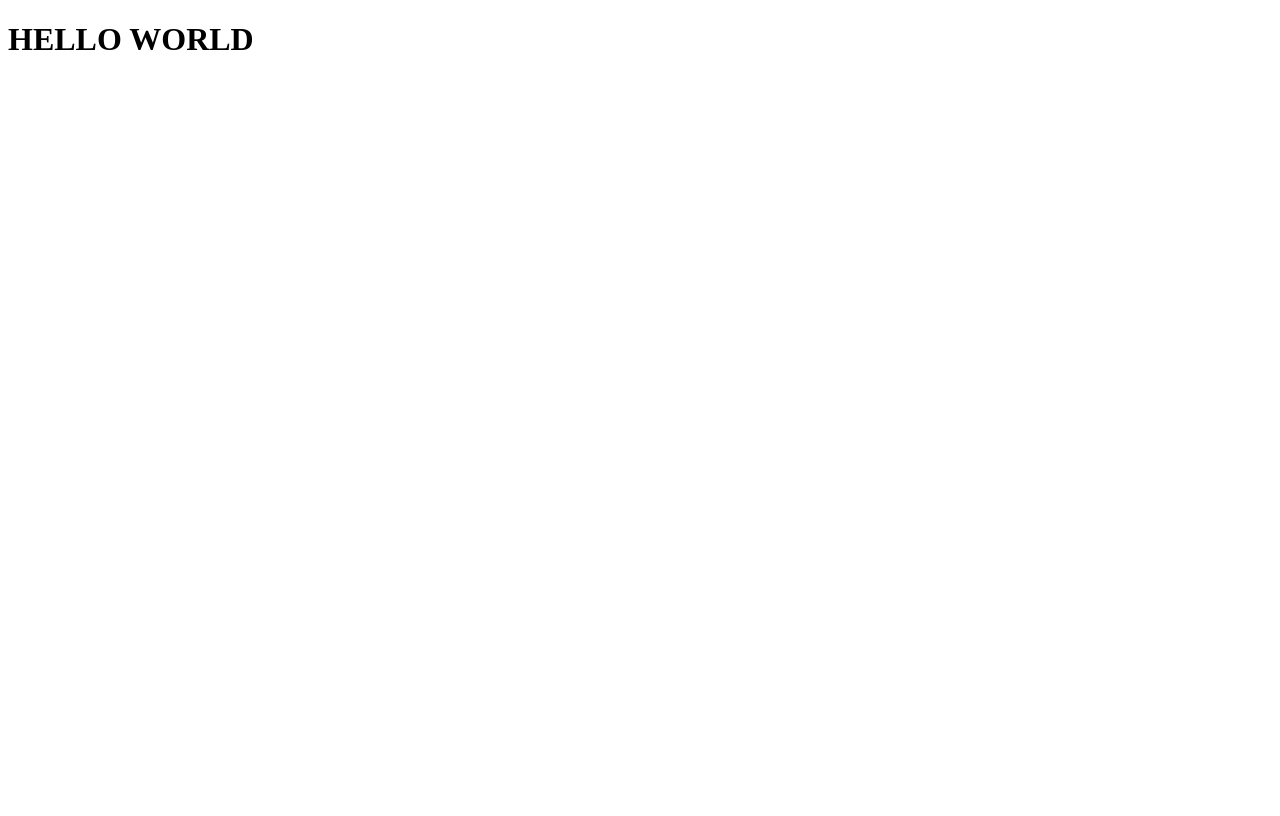
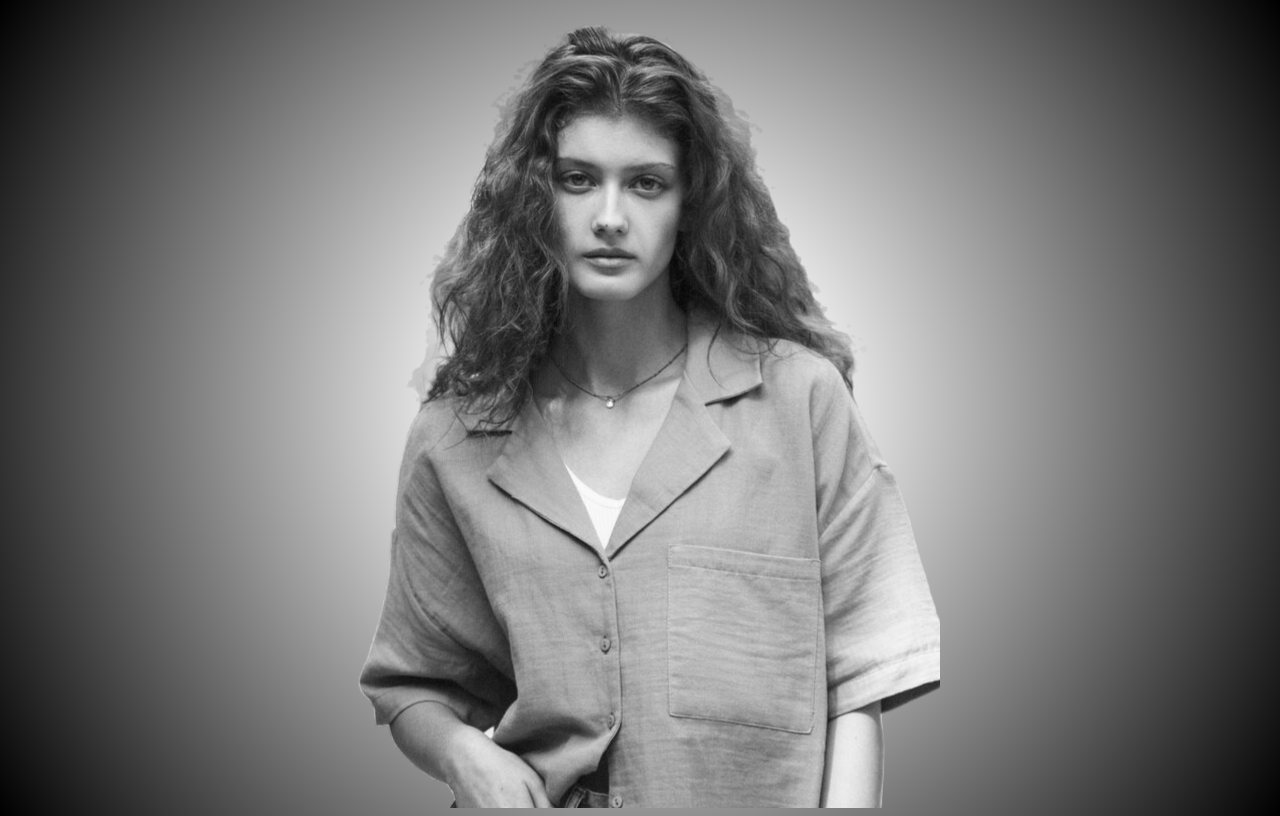
Before and after one commit to TkachevSergey/test, a plain HTML site: page index.html in a window 1280 px wide. Drawn offline with Linux system fonts and the light colour scheme.

Commit message:
добавление фона и картинки

```diff
--- a/index.html
+++ b/index.html
@@ -7,6 +7,6 @@
     <link rel="stylesheet" href="styles.css">
 </head>
 <body class="page">
-    <h1>HELLO WORLD</h1>
+    <div class="image-container"></div>
 </body>
 </html>
--- a/styles.css
+++ b/styles.css
@@ -0,0 +1,10 @@
+.page {
+    background: radial-gradient(circle closest-corner at 50% 50%, rgba(255, 255, 255, 1) 18.9%, rgba(0, 0, 0, 1) 100%);
+}
+
+.image-container {
+    margin: auto;
+    background-image: url("images/freepik_edit.png");
+    width: 600px;
+    height: 100vh;
+  }
```
Also changed, not shown: images/freepik_edit.png (added).
